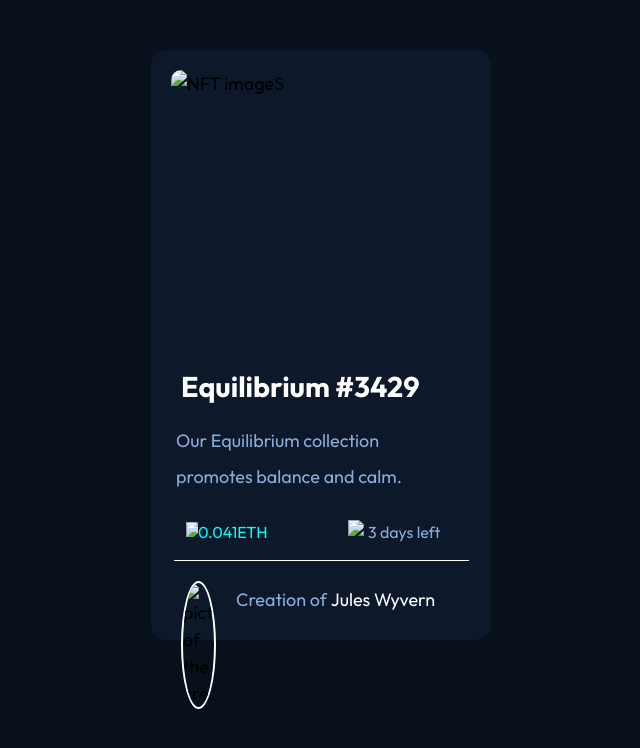
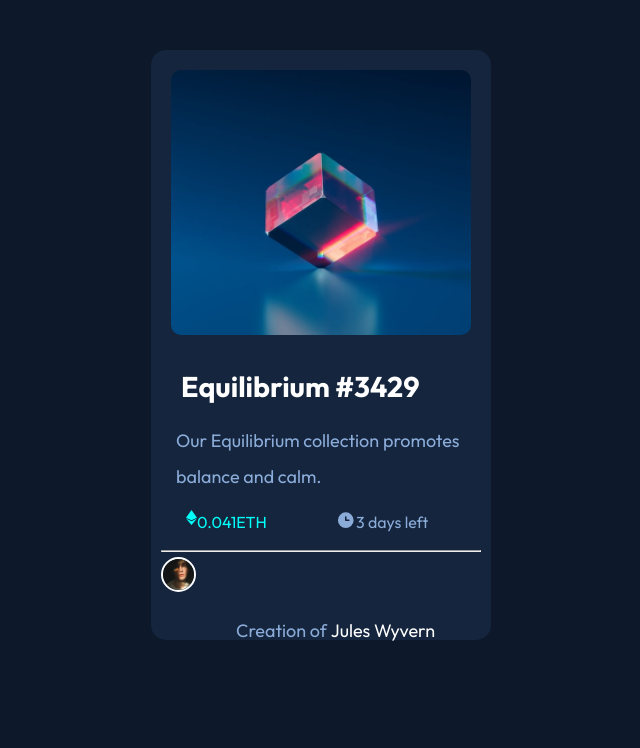
Before and after one commit to kbmke/NFT-FEM-challenge, a plain HTML site: page index.html in a window 1280 px wide. Shown: the whole page, without its empty margins (319-959 px from the left). Drawn offline with Linux system fonts and the light colour scheme.

Commit message:
update css
can't figure out why the card bg color isn't working

```diff
--- a/index.html
+++ b/index.html
@@ -25,7 +25,7 @@
 
   <body>
     <article class="card">
-      <img src="images/equilibrium.jpeg" alt="NFT imageS" id="nft" />
+      <img src="images/image-equilibrium.jpg" alt="NFT imageS" id="nft" />
       <div class="eq-h">
         <h2>Equilibrium #3429</h2>
       </div>
@@ -35,21 +35,30 @@
 
       <div class="lower">
         <div class="type">
-          <img src="images/ethereum.svg" alt="crypto graphic" id="crypto" />
+          <img
+            src="images/icon-ethereum.svg"
+            alt="crypto graphic"
+            id="crypto"
+          />
           <p id="amount">0.041ETH</p>
         </div>
         <div class="time">
-          <img src="images/clock.svg" alt="clock emoji" id="clock" />
+          <img src="images/icon-clock.svg" alt="clock emoji" id="clock" />
           <p id="days">3 days left</p>
         </div>
       </div>
-      <div class="line"></div>
+      <!-- <div class="line"></div> -->
+      <hr class="line" />
       <div class="creator">
-        <img src="images/avatar.png" alt="picture of the creator" id="avatar" />
-      </div>
-      <div class="about">
-        <p id="who">Creation of</p>
-        <p id="name">Jules Wyvern</p>
+        <img
+          src="images/image-avatar.png"
+          alt="picture of the creator"
+          id="avatar"
+        />
+        <div class="about">
+          <p id="who">Creation of</p>
+          <p id="name">Jules Wyvern</p>
+        </div>
       </div>
     </article>
   </body>
--- a/main.css
+++ b/main.css
@@ -85,7 +85,7 @@ h6 {
 }
 
 body {
-  background-color: hsl(215, 54%, 7%);
+  background-color: hsl(217, 54%, 11%);
   width: 100vw;
   height: 100vh;
   font-size: 18px;
@@ -94,7 +94,7 @@ body {
 }
 
 .card {
-  background-color: hsl(217, 54%, 11%);
+  background-color: hsl(216, 50%, 16%);
   width: 340px;
   height: 590px;
   display: absolute;
@@ -127,8 +127,8 @@ body {
   font-weight: 300;
   margin-left: 15px;
   line-height: 2;
-  padding-right: 40px;
-  padding-bottom: 25px;
+  padding-right: 15px;
+  padding-bottom: 15px;
 }
 
 .lower {
@@ -139,12 +139,12 @@ body {
   /* border: 1px solid greenyellow; */
   /* margin: auto 0; */
   /* align-self: center; */
-  /* justify-content: center; */
+  justify-content: space-between;
 }
 
 .type {
-  align-items: center;
-  align-content: center;
+  justify-content: space-between;
+  display: flex;
   padding-left: 10px;
 }
 
@@ -183,19 +183,23 @@ body {
 .time {
   display: flex;
   justify-content: space-between;
-  align-content: center;
-  align-items: center;
 }
 
 .line {
-  width: 295px;
-  border-bottom: 1px solid #fff;
+  color: hsl(215, 51%, 70%);
+  /* width: 295px; */
+  /* border-bottom: 1px solid #fff; */
   margin: 20px auto 5px;
 }
 
 .creator {
-  padding: 15px 5px 0 20px;
-  float: left;
+  /* border: 1px solid white; */
+  display: inline;
+  /* flex-direction: row; */
+  /* padding: 15px 5px 0 20px; */
+  /* align-items: center; */
+  align-content: center;
+  /* align-self: center; */
 }
 
 .creator img {
```
